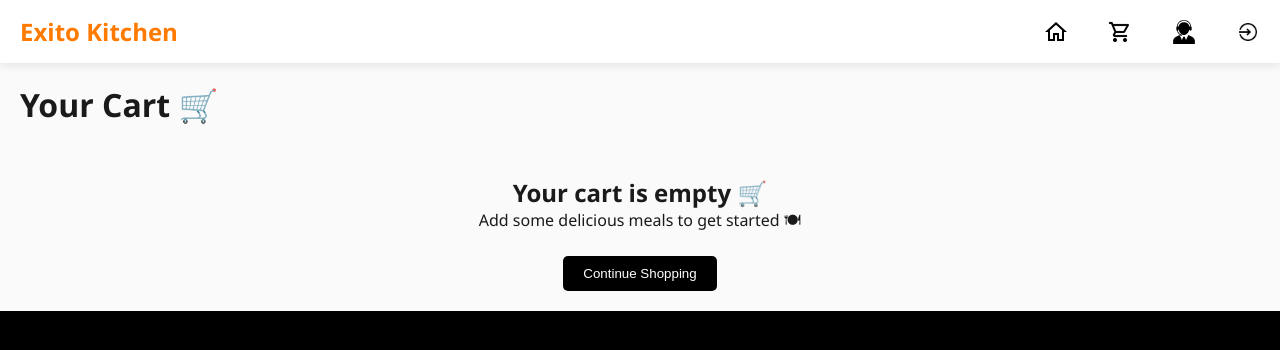
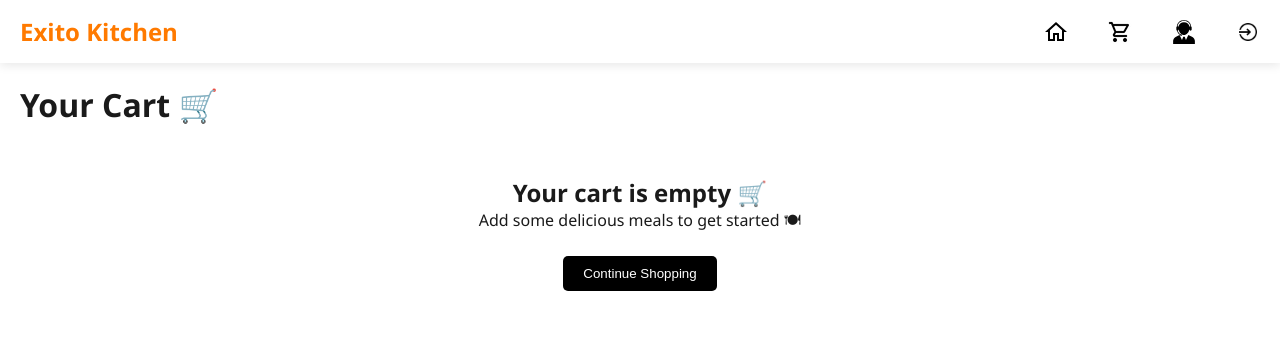
Before and after one commit to Apexlt/Exito-kitchen, a React (Vite) app: page /cart in a window 1280 px wide. Shown: the top 350 px of the page. Built offline with nearby package versions, Linux system fonts and the light colour scheme.

Commit message:
Update Cart.jsx

```diff
--- a/src/pages/Cart.jsx
+++ b/src/pages/Cart.jsx
@@ -15,13 +15,21 @@ function Cart() {
   const navigate = useNavigate();
 
   return (
-    <div style={{ padding: "20px" }}>
+    <div
+      style={{
+        padding: "20px",
+        maxWidth: "100vw",
+        minHeight: "100vh",
+        boxSizing: "border-box",
+        overflowX: "hidden",
+        background: "#fff",
+      }}
+    >
       <h1>Your Cart 🛒</h1>
 
       {cart.length === 0 ? (
         <div style={{ textAlign: "center", marginTop: "50px" }}>
           <h2>Your cart is empty 🛒</h2>
-
           <p>Add some delicious meals to get started 🍽</p>
 
           <button
@@ -48,46 +56,36 @@ function Cart() {
                 marginBottom: "15px",
                 borderBottom: "1px solid #ddd",
                 paddingBottom: "10px",
+                wordBreak: "break-word",
               }}
             >
               <h3>{item.name}</h3>
               <p>₦{item.price}</p>
 
-              {/* 🔥 IN-HOUSE LABEL */}
               {item.inHouse && (
                 <p style={{ color: "green" }}>
                   🍽 In-House Cooking
                 </p>
               )}
 
-              {/* QTY CONTROLS */}
-              <div>
+              <div style={{ display: "flex", gap: "10px", flexWrap: "wrap" }}>
                 <button
-                  onClick={() =>
-                    decreaseQty(item.id, item.inHouse)
-                  }
+                  onClick={() => decreaseQty(item.id, item.inHouse)}
                 >
                   -
                 </button>
 
-                <span style={{ margin: "0 10px" }}>
-                  {item.quantity}
-                </span>
+                <span>{item.quantity}</span>
 
                 <button
-                  onClick={() =>
-                    increaseQty(item.id, item.inHouse)
-                  }
+                  onClick={() => increaseQty(item.id, item.inHouse)}
                 >
                   +
                 </button>
               </div>
 
-              {/* REMOVE */}
               <button
-                onClick={() =>
-                  removeFromCart(item.id, item.inHouse)
-                }
+                onClick={() => removeFromCart(item.id, item.inHouse)}
               >
                 Remove
               </button>
@@ -96,7 +94,7 @@ function Cart() {
 
           <h2>Total: ₦{cartTotal}</h2>
 
-          <div style={{ display: "flex", gap: "10px" }}>
+          <div style={{ display: "flex", gap: "10px", flexWrap: "wrap" }}>
             <button onClick={() => navigate("/checkout")}>
               Proceed to Checkout
             </button>
```
